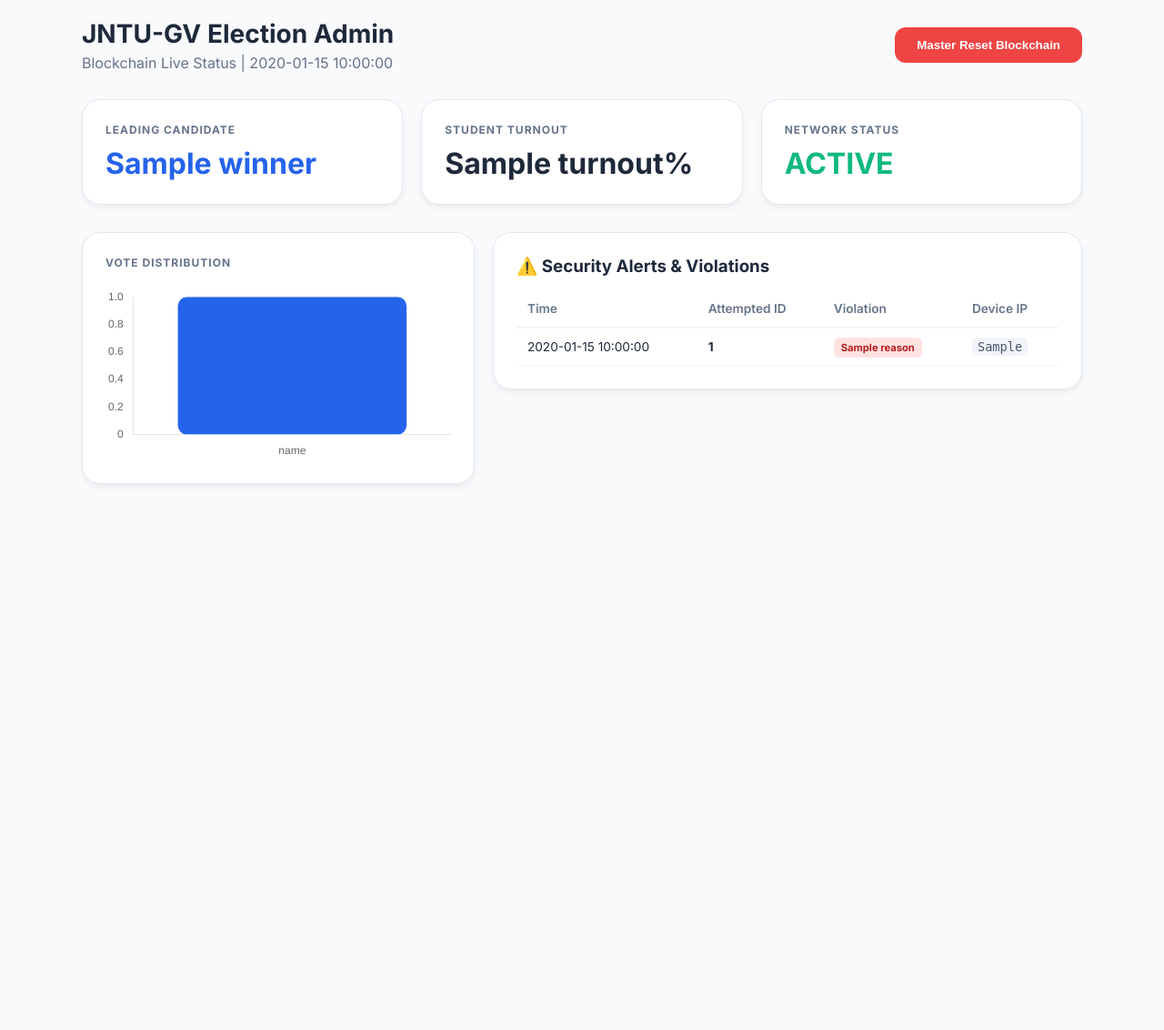
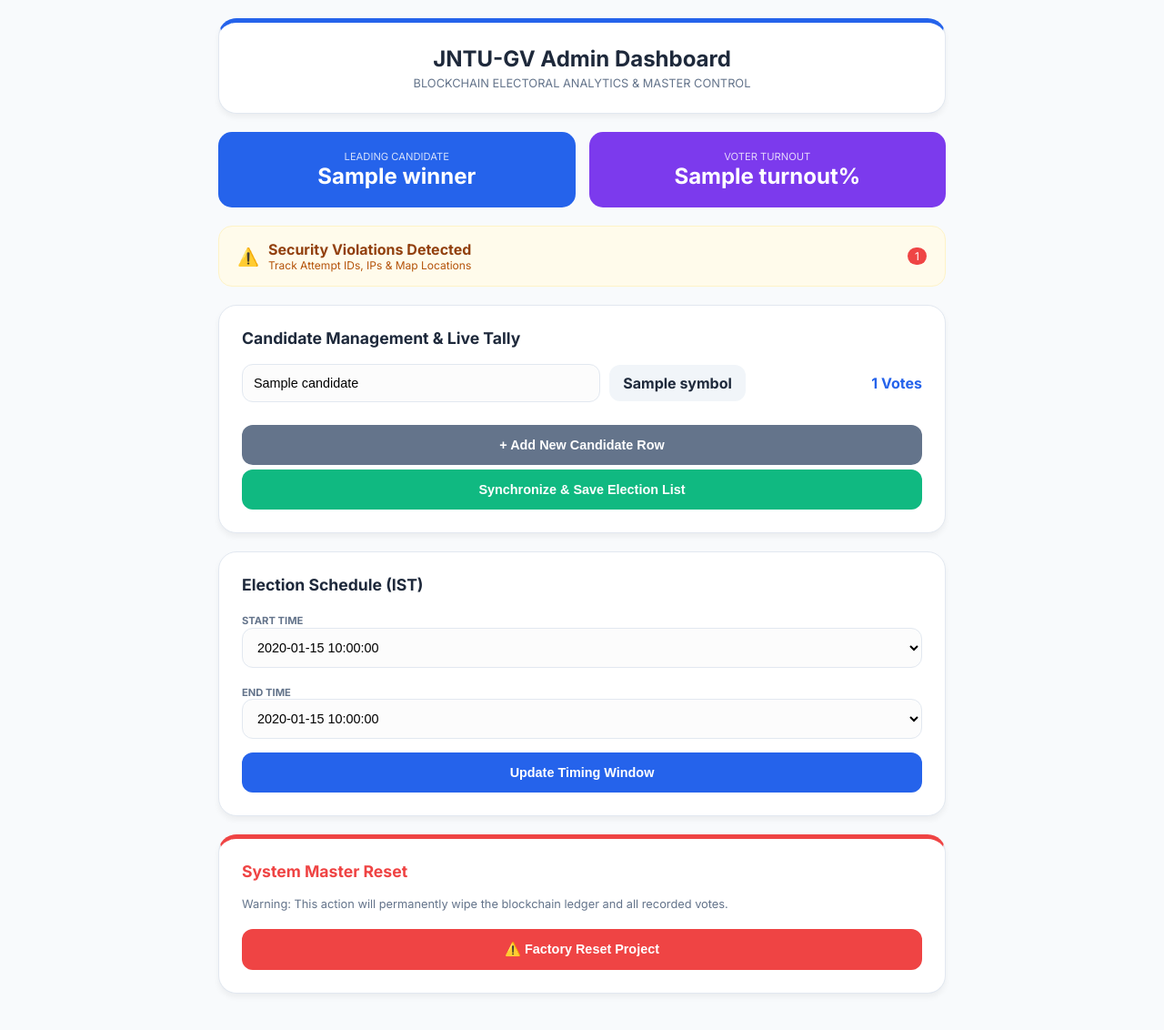
Before and after one commit to prudhvi16131/jntugv-voting-system, a Flask app: template templates/results.html in a window 1280 px wide. Shown: the whole page at 91% size. Before the commit the page ends 532 px from the top, so only its background shows below. Run offline with Flask 3, Linux system fonts and the light colour scheme; the template is opened without the code that fills it: most values are stand-ins (such as "Sample title", 1, 10 or a date in 2020).

Commit message:
Restored Pic 2 layout and added Security Center with IP mapping

```diff
--- a/app.py
+++ b/app.py
@@ -12,7 +12,7 @@ app.secret_key = "JNTUGV_BLOCKCHAIN_2026_MASTER_PRO"
 IST = pytz.timezone('Asia/Kolkata')
 ADMIN_SECRET = "JNTUGV_SECRET"
 
-# Dynamic Election Data
+# Dynamic Election Data (Restored for Candidate Management)
 ELECTION_SETTINGS = {
     "candidates": [
         {"name": "Ramu", "symbol": "🦁"},
@@ -23,7 +23,8 @@ ELECTION_SETTINGS = {
     "is_active": True,
     "authorized_prefix": "24V11A",
     "range_start": 501,
-    "range_end": 580
+    "range_end": 580,
+    "admin_secret": ADMIN_SECRET
 }
 
 # --- BLOCKCHAIN ENGINE ---
@@ -68,7 +69,6 @@ blockchain = Blockchain()
 
 @app.route('/')
 def index():
-    # Pass full list for Symbols + Names in dropdown
     return render_template('index.html',
                            candidate_list=ELECTION_SETTINGS["candidates"],
                            settings=ELECTION_SETTINGS)
@@ -78,8 +78,7 @@ def cast_vote():
     student_id = request.form.get('student_id', '').upper().strip()
     candidate = request.form.get('candidate')
 
-    # Capture User IP (Works on Render and local)
-    # X-Forwarded-For is necessary to get the actual client IP on Render
+    # Advanced IP Capture for Map Location
     user_ip = request.headers.get('X-Forwarded-For', request.remote_addr)
     if user_ip and ',' in user_ip:
         user_ip = user_ip.split(',')[0]
@@ -91,38 +90,27 @@ def cast_vote():
 
         if not (is_valid_prefix and is_in_range):
             blockchain.security_logs.append({
-                "id": student_id,
-                "time": datetime.now(IST).strftime("%H:%M:%S"),
-                "reason": "Invalid ID Range",
-                "ip": user_ip
+                "id": student_id, "time": datetime.now(IST).strftime("%H:%M:%S"),
+                "reason": "Invalid ID Range", "ip": user_ip
             })
             return "<h1>Access Denied</h1><p>Unauthorized ID.</p><a href='/'>Back</a>"
     except:
         return "<h1>Invalid ID Format</h1><a href='/'>Back</a>"
 
-    # Double Voting Check
     nullifier = hashlib.sha256(student_id.encode()).hexdigest()
     if nullifier in blockchain.nullifiers:
         blockchain.security_logs.append({
-            "id": student_id,
-            "time": datetime.now(IST).strftime("%H:%M:%S"),
-            "reason": "Double Vote Attempt",
-            "ip": user_ip
+            "id": student_id, "time": datetime.now(IST).strftime("%H:%M:%S"),
+            "reason": "Double Vote Attempt", "ip": user_ip
         })
-        return "<h1>Vote Already Cast</h1><p>Blockchain prevents duplicate entries.</p><a href='/'>Back</a>"
+        return "<h1>Vote Already Cast</h1><a href='/'>Back</a>"
 
-    # Add to Blockchain & Generate Receipt
     blockchain.nullifiers.add(nullifier)
-    timestamp = datetime.now(IST).strftime("%Y-%m-%d %H:%M:%S")
     receipt_id = hashlib.sha256(str(time.time()).encode()).hexdigest()[:12].upper()
-
     blockchain.pending_votes.append({'candidate': candidate, 'receipt': receipt_id})
     blockchain.create_block(proof=123, previous_hash=blockchain.hash(blockchain.get_last_block()))
 
-    return render_template('success.html',
-                           candidate=candidate,
-                           receipt=receipt_id,
-                           timestamp=timestamp)
+    return render_template('success.html', candidate=candidate, receipt=receipt_id, timestamp=datetime.now(IST).strftime("%Y-%m-%d %H:%M:%S"))
 
 @app.route('/audit', methods=['GET', 'POST'])
 def audit_ledger():
@@ -132,45 +120,41 @@ def audit_ledger():
         for block in blockchain.chain:
             for vote in block['votes']:
                 if vote.get('receipt') == searched_id:
-                    result = {
-                        "candidate": vote['candidate'],
-                        "timestamp": block['timestamp'],
-                        "block_index": block['index']
-                    }
+                    result = {"candidate": vote['candidate'], "timestamp": block['timestamp'], "block_index": block['index']}
                     break
             if result: break
     return render_template('audit.html', searched_id=searched_id, result=result)
 
+# --- ADMIN DASHBOARD (RESTORED PIC 2 FEATURES) ---
 @app.route(f'/admin-results/{ADMIN_SECRET}')
 def admin_results():
     vote_counts = {c['name']: blockchain.get_vote_count(c['name']) for c in ELECTION_SETTINGS["candidates"]}
     winner = max(vote_counts, key=vote_counts.get) if blockchain.nullifiers else "TBD"
-    total_eligible = (ELECTION_SETTINGS["range_end"] - ELECTION_SETTINGS["range_start"]) + 1
+    total_eligible = 80
+    turnout = round((len(blockchain.nullifiers) / total_eligible) * 100, 1)
 
     return render_template('results.html',
                            settings=ELECTION_SETTINGS,
                            winner=winner,
-                           turnout=round((len(blockchain.nullifiers) / total_eligible) * 100, 1),
+                           turnout=turnout,
                            vote_counts=vote_counts,
                            logs=blockchain.security_logs,
-                           current_time=datetime.now(IST).strftime("%d/%m/%Y, %H:%M"))
+                           candidates=ELECTION_SETTINGS["candidates"],
+                           current_time=datetime.now(IST).strftime("%Y-%m-%d %H:%M"))
+
+# --- NEW: SECURITY CENTER ROUTE ---
+@app.route(f'/admin/security-center/{ADMIN_SECRET}')
+def security_center():
+    return render_template('security_center.html',
+                           logs=blockchain.security_logs,
+                           settings=ELECTION_SETTINGS)
 
 # --- API ENDPOINTS ---
-
-@app.route('/update_settings', methods=['POST'])
-def update_settings():
-    data = request.json
-    if 'candidates' in data: ELECTION_SETTINGS["candidates"] = data['candidates']
-    if 'start' in data: ELECTION_SETTINGS["start_time"] = data['start']
-    if 'end' in data: ELECTION_SETTINGS["end_time"] = data['end']
-    return jsonify({"status": "success"})
-
 @app.route('/reset_election', methods=['POST'])
 def reset_election():
     global blockchain
     blockchain = Blockchain()
     return jsonify({"status": "success", "message": "Blockchain Fully Reset"})
 
-# --- DEPLOYMENT ---
 if __name__ == '__main__':
     app.run(host='0.0.0.0', port=10000)
--- a/templates/results.html
+++ b/templates/results.html
@@ -4,138 +4,125 @@
     <meta charset="UTF-8">
     <meta name="viewport" content="width=device-width, initial-scale=1.0">
     <title>Admin Dashboard | JNTU-GV Blockchain</title>
-    <script src="https://cdn.jsdelivr.net/npm/chart.js"></script>
     <link href="https://fonts.googleapis.com/css2?family=Inter:wght@400;600;700&display=swap" rel="stylesheet">
     <style>
         :root {
             --primary: #2563eb;
             --danger: #ef4444;
             --success: #10b981;
+            --warning: #f59e0b;
             --bg: #f8fafc;
         }
         body { font-family: 'Inter', sans-serif; background: var(--bg); margin: 0; padding: 20px; color: #1e293b; }
-        .container { max-width: 1100px; margin: 0 auto; }
+        .container { max-width: 800px; margin: 0 auto; }
 
-        /* Stats Cards */
-        .stats-grid { display: grid; grid-template-columns: repeat(auto-fit, minmax(240px, 1fr)); gap: 20px; margin-bottom: 30px; }
-        .card { background: white; padding: 25px; border-radius: 20px; box-shadow: 0 4px 6px rgba(0,0,0,0.05); border: 1px solid #e2e8f0; }
-        .card h3 { margin: 0; font-size: 0.75rem; color: #64748b; text-transform: uppercase; letter-spacing: 1px; }
-        .card p { margin: 10px 0 0; font-size: 2rem; font-weight: 700; }
+        .card {
+            background: white;
+            padding: 25px;
+            border-radius: 20px;
+            box-shadow: 0 4px 6px rgba(0,0,0,0.05);
+            border: 1px solid #e2e8f0;
+            margin-bottom: 20px;
+        }
 
-        /* Chart & Log Layout */
-        .main-grid { display: grid; grid-template-columns: 1.2fr 1.8fr; gap: 20px; align-items: start; }
+        h3 { margin-top: 0; font-size: 1.1rem; font-weight: 700; color: #1e293b; }
 
-        /* Table Styling */
-        .log-container { background: white; padding: 25px; border-radius: 20px; box-shadow: 0 4px 6px rgba(0,0,0,0.05); border: 1px solid #e2e8f0; overflow-x: auto; }
-        .log-table { width: 100%; border-collapse: collapse; margin-top: 15px; font-size: 0.85rem; }
-        .log-table th { text-align: left; padding: 12px; border-bottom: 2px solid #f1f5f9; color: #64748b; font-weight: 600; }
-        .log-table td { padding: 12px; border-bottom: 1px solid #f1f5f9; vertical-align: middle; }
+        /* Pic 2 Style Inputs */
+        .styled-input {
+            width: 100%; padding: 12px; border: 1px solid #e2e8f0; border-radius: 12px;
+            background: #fcfcfc; font-size: 0.9rem; box-sizing: border-box; margin-bottom: 10px;
+        }
 
-        .badge-red { background: #fee2e2; color: #b91c1c; padding: 4px 8px; border-radius: 6px; font-size: 0.7rem; font-weight: 700; }
-        .ip-text { font-family: monospace; color: #475569; background: #f1f5f9; padding: 2px 6px; border-radius: 4px; }
+        .btn-confirm {
+            width: 100%; background: var(--primary); color: white; padding: 14px;
+            border: none; border-radius: 12px; font-size: 0.9rem; font-weight: 600;
+            cursor: pointer; margin-top: 5px; transition: 0.3s;
+        }
 
-        /* Header Buttons */
-        .btn-reset {
-            background: var(--danger); color: white; border: none; padding: 12px 24px;
-            border-radius: 12px; font-weight: 600; cursor: pointer; transition: 0.3s;
+        /* Stats Row */
+        .stats-row { display: flex; gap: 15px; margin-bottom: 20px; }
+        .stat-card { flex: 1; padding: 20px; border-radius: 15px; color: white; text-align: center; }
+
+        /* Security Link Section */
+        .security-banner {
+            display: flex; justify-content: space-between; align-items: center;
+            background: #fffbeb; border: 1px solid #fef3c7; padding: 15px 20px;
+            border-radius: 15px; margin-bottom: 20px; text-decoration: none;
         }
-        .btn-reset:hover { background: #dc2626; transform: translateY(-2px); }
+
+        .badge-count {
+            background: var(--danger); color: white; padding: 2px 8px;
+            border-radius: 20px; font-size: 0.75rem;
+        }
     </style>
 </head>
 <body>
 
 <div class="container">
-    <header style="display: flex; justify-content: space-between; align-items: center; margin-bottom: 30px;">
-        <div>
-            <h1 style="margin: 0; font-size: 1.75rem;">JNTU-GV Election Admin</h1>
-            <p style="color: #64748b; margin: 5px 0 0;">Blockchain Live Status | {{ current_time }}</p>
+    <div class="card" style="text-align: center; border-top: 5px solid var(--primary);">
+        <h1 style="margin: 0; font-size: 1.5rem;">JNTU-GV Admin Dashboard</h1>
+        <p style="color: #64748b; font-size: 0.8rem; margin: 5px 0 0;">BLOCKCHAIN ELECTORAL ANALYTICS & MASTER CONTROL</p>
+    </div>
+
+    <div class="stats-row">
+        <div class="stat-card" style="background: var(--primary);">
+            <div style="font-size: 0.7rem; text-transform: uppercase; opacity: 0.8;">Leading Candidate</div>
+            <div style="font-size: 1.5rem; font-weight: 700;">{{ winner }}</div>
         </div>
-        <button onclick="resetElection()" class="btn-reset">Master Reset Blockchain</button>
-    </header>
-
-    <div class="stats-grid">
-        <div class="card">
-            <h3>Leading Candidate</h3>
-            <p style="color: var(--primary);">{{ winner }}</p>
-        </div>
-        <div class="card">
-            <h3>Student Turnout</h3>
-            <p>{{ turnout }}%</p>
-        </div>
-        <div class="card">
-            <h3>Network Status</h3>
-            <p style="color: var(--success);">ACTIVE</p>
+        <div class="stat-card" style="background: #7c3aed;">
+            <div style="font-size: 0.7rem; text-transform: uppercase; opacity: 0.8;">Voter Turnout</div>
+            <div style="font-size: 1.5rem; font-weight: 700;">{{ turnout }}%</div>
         </div>
     </div>
 
-    <div class="main-grid">
-        <div class="card">
-            <h3>Vote Distribution</h3>
-            <div style="margin-top: 20px;">
-                <canvas id="voteChart"></canvas>
+    <a href="/admin/security-center/{{ settings.admin_secret }}" class="security-banner">
+        <div style="display: flex; align-items: center; gap: 10px;">
+            <span style="font-size: 1.2rem;">⚠️</span>
+            <div>
+                <div style="font-weight: 700; color: #92400e;">Security Violations Detected</div>
+                <div style="font-size: 0.75rem; color: #b45309;">Track Attempt IDs, IPs & Map Locations</div>
             </div>
         </div>
+        <div class="badge-count">{{ logs|length }}</div>
+    </a>
 
-        <div class="log-container">
-            <h3 style="margin: 0;">⚠️ Security Alerts & Violations</h3>
-            <table class="log-table">
-                <thead>
-                    <tr>
-                        <th>Time</th>
-                        <th>Attempted ID</th>
-                        <th>Violation</th>
-                        <th>Device IP</th>
-                    </tr>
-                </thead>
-                <tbody>
-                    {% for log in logs %}
-                    <tr>
-                        <td>{{ log.time }}</td>
-                        <td style="font-weight: 700; color: #1e293b;">{{ log.id }}</td>
-                        <td><span class="badge-red">{{ log.reason }}</span></td>
-                        <td><span class="ip-text">{{ log.ip if log.ip else '0.0.0.0' }}</span></td>
-                    </tr>
-                    {% endfor %}
-                </tbody>
-            </table>
-            {% if not logs %}
-            <p style="text-align: center; color: #94a3b8; margin-top: 20px;">No security threats detected.</p>
-            {% endif %}
+    <div class="card">
+        <h3>Candidate Management & Live Tally</h3>
+        {% for c in candidates %}
+        <div style="display: flex; gap: 10px; margin-bottom: 10px; align-items: center;">
+            <input type="text" class="styled-input" value="{{ c.name }}" style="margin-bottom: 0; flex: 2;" readonly>
+            <div style="background: #f1f5f9; padding: 10px 15px; border-radius: 12px; font-weight: bold;">{{ c.symbol }}</div>
+            <div style="flex: 1; text-align: right; font-weight: 700; color: var(--primary);">{{ vote_counts[c.name] }} Votes</div>
         </div>
+        {% endfor %}
+        <button class="btn-confirm" style="background: #64748b; margin-top: 15px;">+ Add New Candidate Row</button>
+        <button class="btn-confirm" style="background: var(--success);">Synchronize & Save Election List</button>
+    </div>
+
+    <div class="card">
+        <h3>Election Schedule (IST)</h3>
+        <label style="font-size: 0.7rem; font-weight: 700; color: #64748b;">START TIME</label>
+        <select class="styled-input"><option>{{ settings.start_time }}</option></select>
+
+        <label style="font-size: 0.7rem; font-weight: 700; color: #64748b; margin-top: 10px; display: block;">END TIME</label>
+        <select class="styled-input"><option>{{ settings.end_time }}</option></select>
+
+        <button class="btn-confirm">Update Timing Window</button>
+    </div>
+
+    <div class="card" style="border-top: 5px solid var(--danger);">
+        <h3 style="color: var(--danger);">System Master Reset</h3>
+        <p style="font-size: 0.8rem; color: #64748b; margin-bottom: 15px;">Warning: This action will permanently wipe the blockchain ledger and all recorded votes.</p>
+        <button onclick="resetElection()" class="btn-confirm" style="background: var(--danger);">⚠️ Factory Reset Project</button>
     </div>
 </div>
 
 <script>
-    // Initialize Bar Chart for Results
-    const ctx = document.getElementById('voteChart').getContext('2d');
-    new Chart(ctx, {
-        type: 'bar',
-        data: {
-            labels: [{% for name in vote_counts.keys() %}"{{ name }}",{% endfor %}],
-            datasets: [{
-                label: 'Votes',
-                data: [{% for count in vote_counts.values() %}{{ count }},{% endfor %}],
-                backgroundColor: ['#2563eb', '#7c3aed', '#db2777', '#f59e0b'],
-                borderRadius: 10,
-                borderSkipped: false,
-            }]
-        },
-        options: {
-            responsive: true,
-            plugins: { legend: { display: false } },
-            scales: {
-                y: { beginAtZero: true, grid: { display: false } },
-                x: { grid: { display: false } }
-            }
-        }
-    });
-
-    // Master Reset Protocol
     async function resetElection() {
-        if (confirm("CRITICAL WARNING: This will permanently wipe the blockchain ledger and all security logs. Proceed?")) {
+        if (confirm("CRITICAL: Wipe entire blockchain? This cannot be undone.")) {
             const response = await fetch('/reset_election', { method: 'POST' });
             if (response.ok) {
-                alert("Blockchain has been wiped and reset to Block #1.");
+                alert("Blockchain has been fully reset.");
                 window.location.reload();
             }
         }
```
Also changed, not shown: templates/security_center.html (added, +32 -0 lines).
